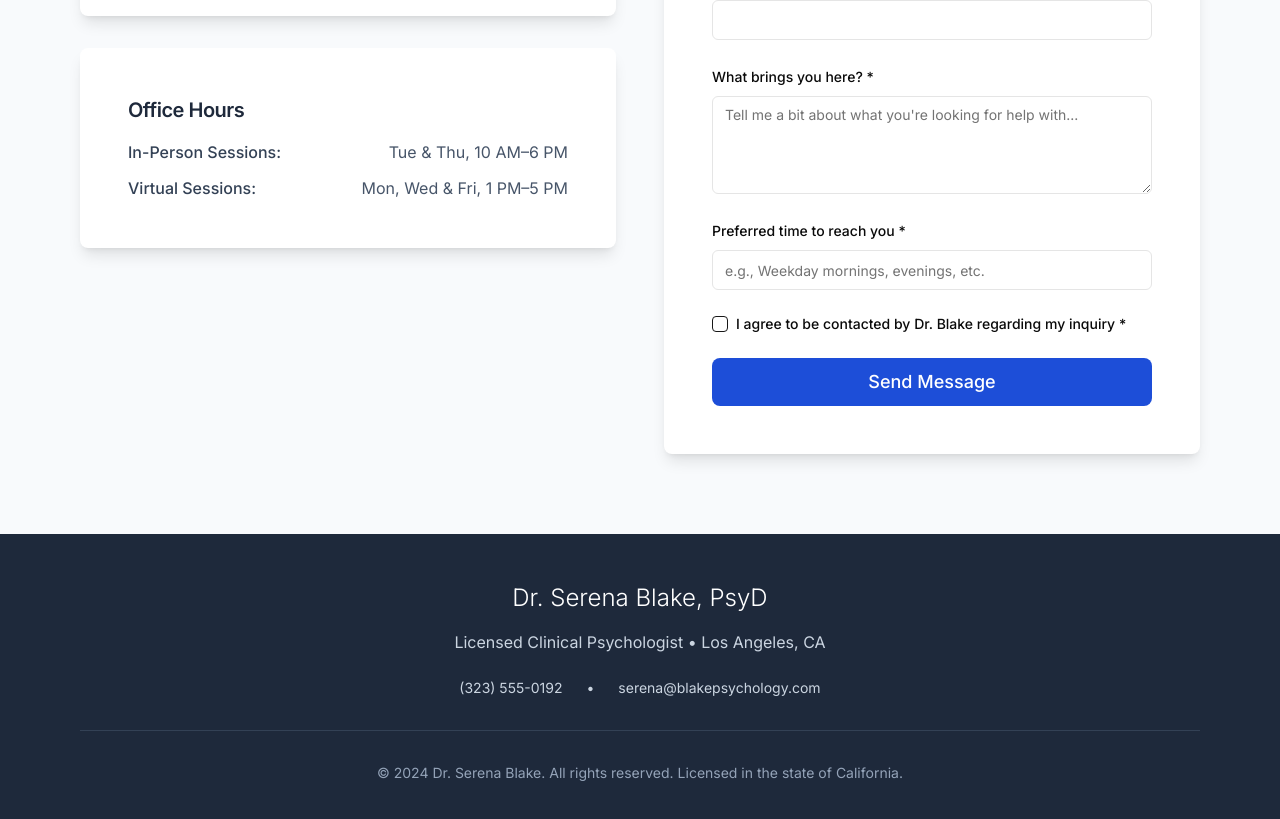
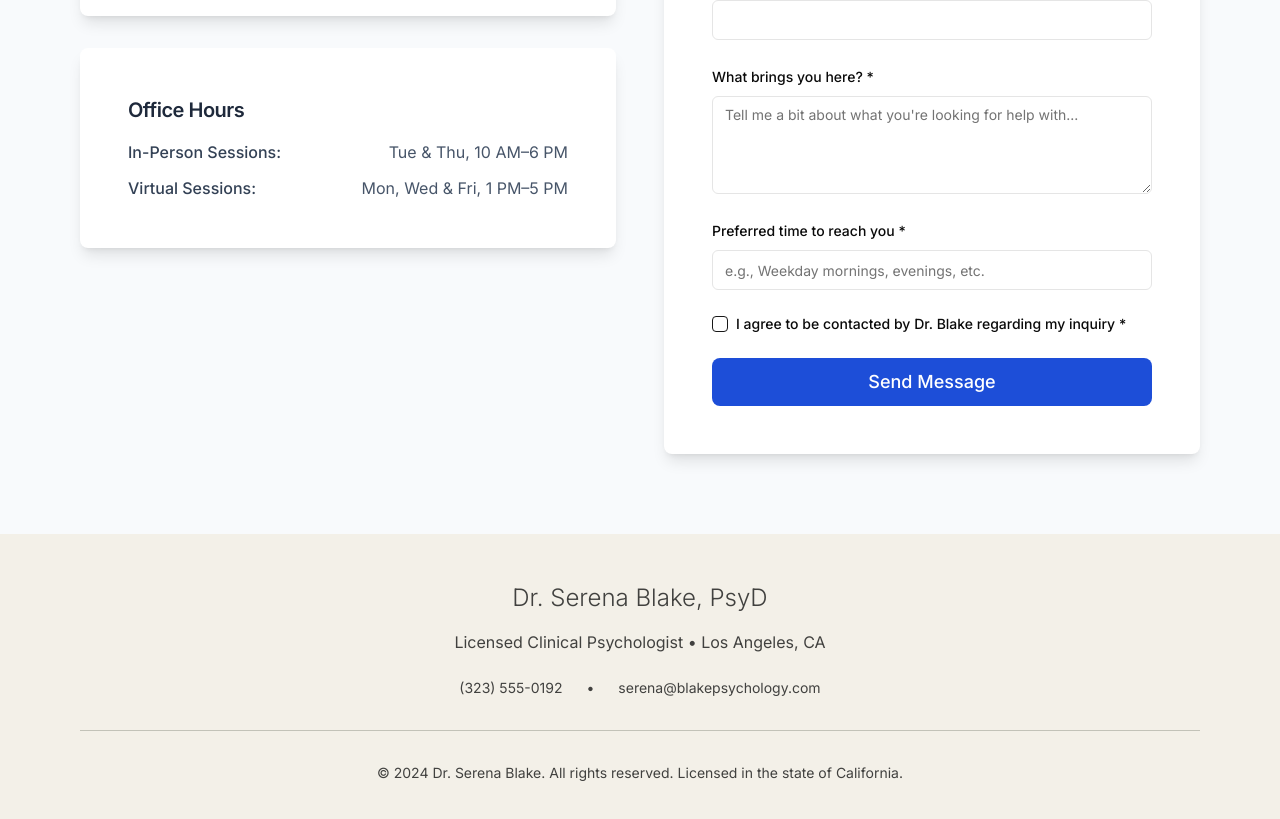
Before and after one commit to arjunchavhan024/Dr.-Serena-Blake---Professional-Therapist-Website, a Next.js app: page / in a window 1280 px wide. Shown: the part 4478-5297 px from the top of the page. Built offline with nearby package versions, Linux system fonts and the light colour scheme.

Commit message:
Footer touchup.

```diff
--- a/app/page.tsx
+++ b/app/page.tsx
@@ -684,18 +684,18 @@ export default function Home() {
       </section>
 
       {/* Footer */}
-      <footer className="bg-slate-800 text-white py-12">
+      <footer className="bg-[#F3F0E8] text-[#41413f] py-12">
         <div className="max-w-6xl mx-auto px-4 text-center">
           <h3 className="text-2xl font-light mb-4">Dr. Serena Blake, PsyD</h3>
-          <p className="text-slate-300 mb-6">
+          <p className="mb-6 text-[#41413f]">
             Licensed Clinical Psychologist • Los Angeles, CA
           </p>
-          <div className="flex justify-center items-center gap-6 text-slate-300 text-sm">
+          <div className="flex justify-center items-center gap-6 text-sm text-[#41413f]">
             <span>(323) 555-0192</span>
             <span>•</span>
             <span>serena@blakepsychology.com</span>
           </div>
-          <div className="mt-8 pt-8 border-t border-slate-700 text-slate-400 text-sm">
+          <div className="mt-8 pt-8 border-t border-[#c2c2b8] text-sm text-[#41413f]">
             <p>
               © 2024 Dr. Serena Blake. All rights reserved. Licensed in the
               state of California.
```
